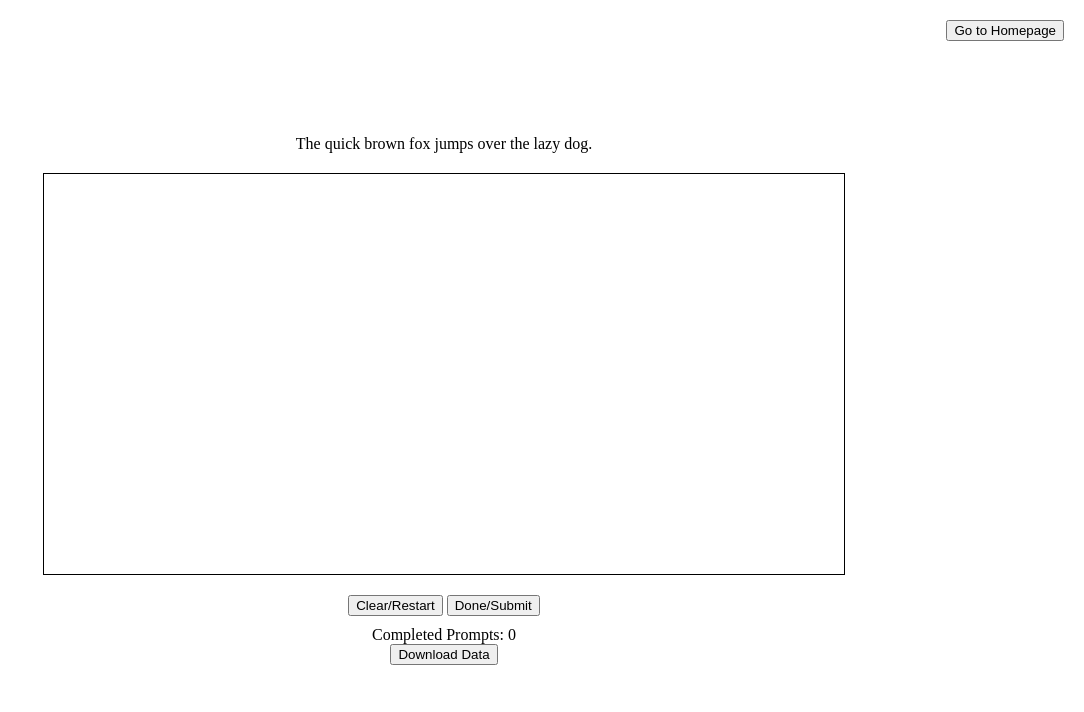
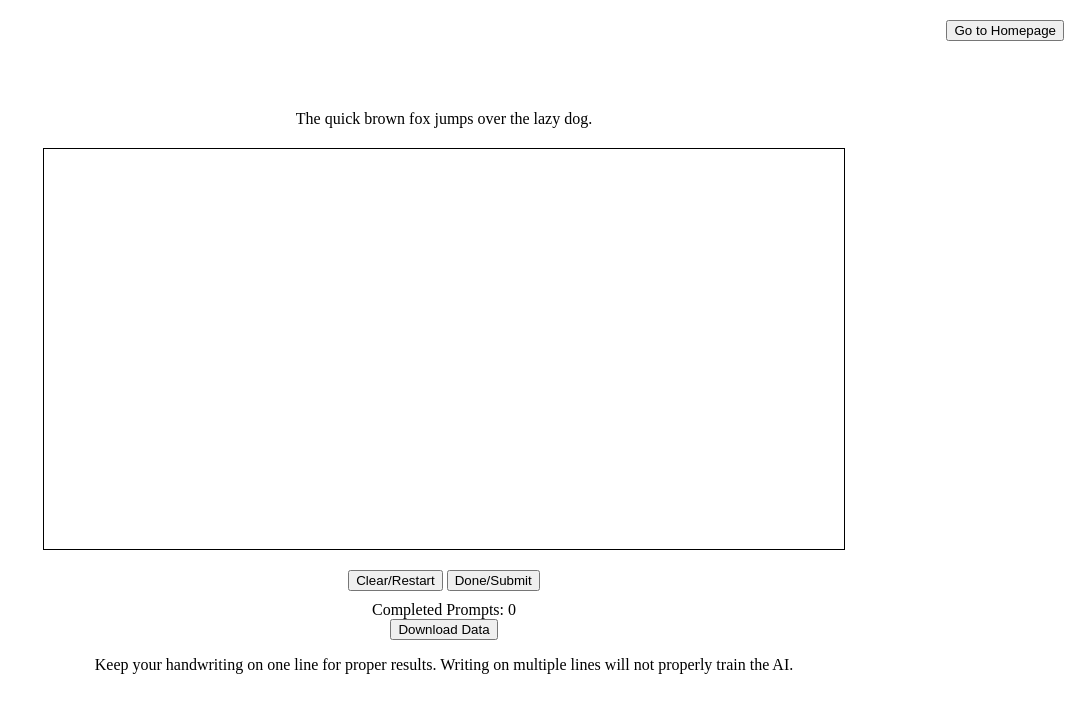
Before and after one commit to acmattson3/acmattson3.github.io, a plain HTML site: page handwriting-data/index.html in a window 1280 px wide. Shown: the whole page, without its empty margins (196-1280 px from the left). Drawn offline with nearby package versions, Linux system fonts and the light colour scheme.

Commit message:
Added instructionary line.

```diff
--- a/handwriting-data/index.html
+++ b/handwriting-data/index.html
@@ -43,6 +43,8 @@
     </div>
     <div id="counter">Completed Prompts: 0</div>
     <button id="downloadBtn">Download Data</button>
+
+    <p>Keep your handwriting on one line for proper results. Writing on multiple lines will not properly train the AI.</p>
 
     <script>
         const canvas = document.getElementById('drawingPad');
```
